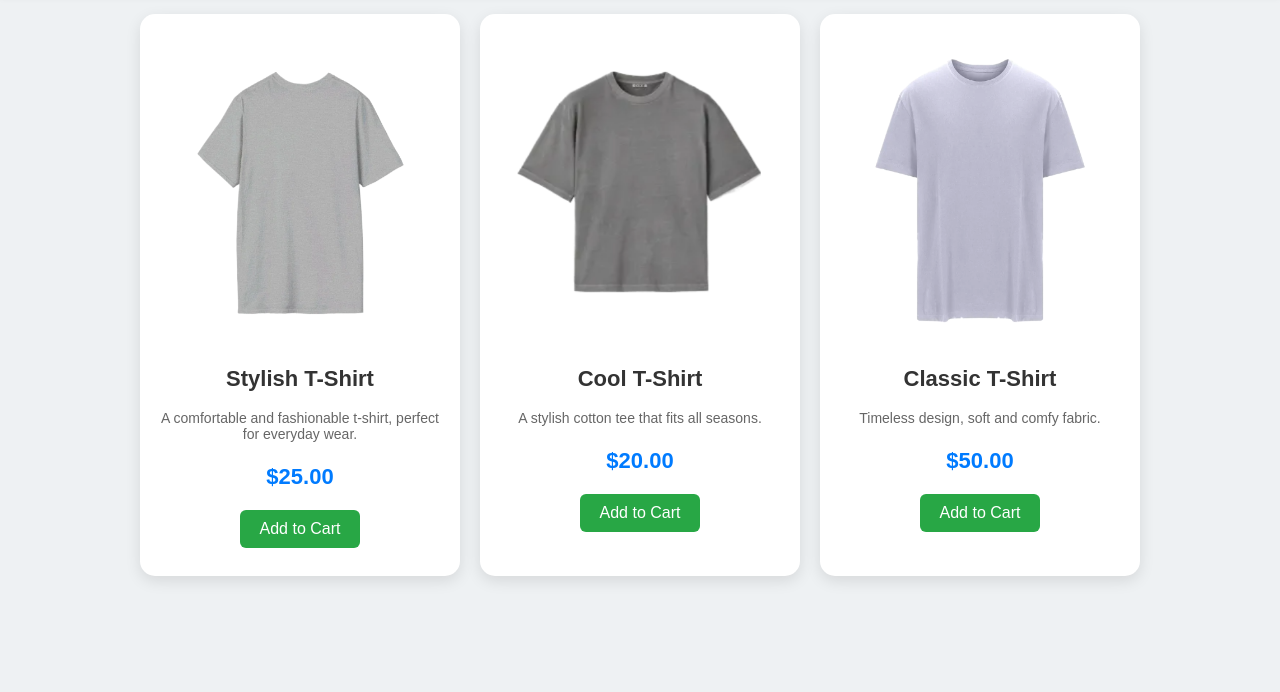
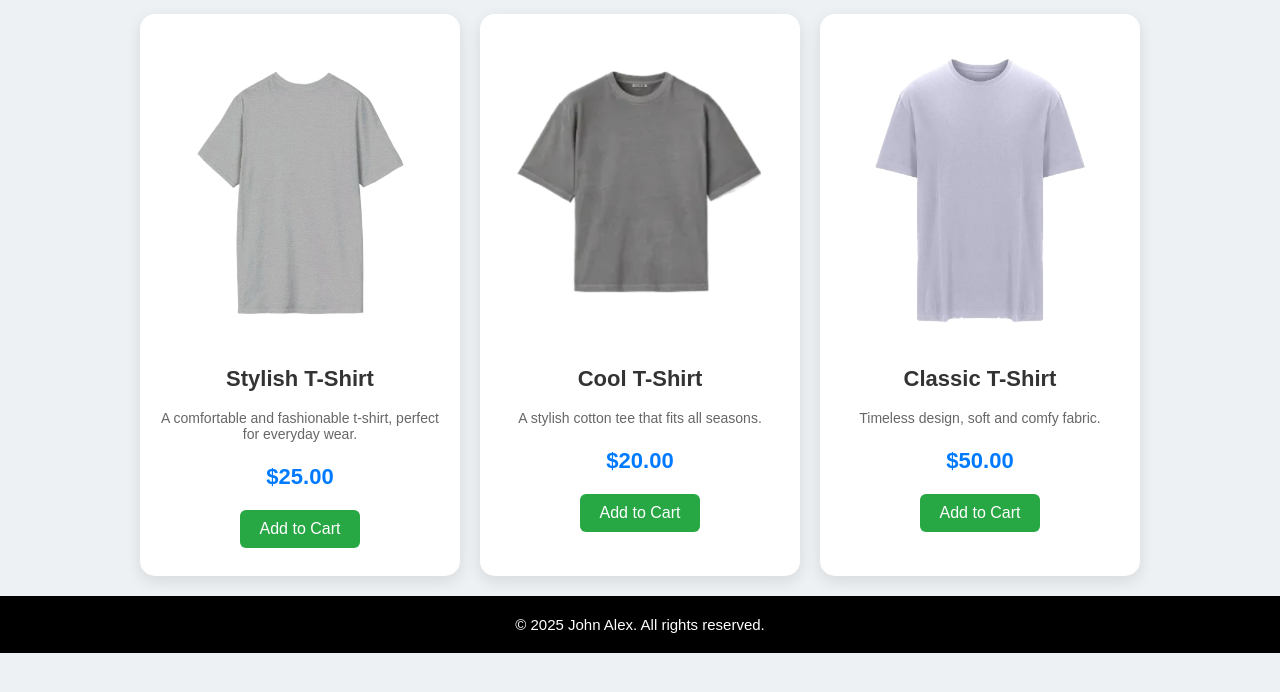
Before and after one commit to Sheraztahir20/devspark-hostel-system, a plain HTML site: page index.html in a window 1280 px wide. Shown: the part 64-756 px from the top of the page. Drawn offline with Linux system fonts and the light colour scheme.

Commit message:
footer added

```diff
--- a/index.html
+++ b/index.html
@@ -1,11 +1,12 @@
 <!DOCTYPE html>
 <html>
+
 <head>
   <link rel="stylesheet" href="style.css">
 </head>
 
 <body>
-<!-- Header Navbar -->
+  <!-- Header Navbar -->
   <header class="navbar">
     <div class="logo">Sheraz Tahir</div>
     <nav class="nav-links">
@@ -41,5 +42,8 @@
       <button class="add-to-cart">Add to Cart</button>
     </div>
   </div>
+  <footer>
+    <p>© 2025 John Alex. All rights reserved.</p>
+  </footer>
 </body>
 </html>
--- a/style.css
+++ b/style.css
@@ -6,9 +6,9 @@ body {
 }
 .navbar {
   background-color: white;
-  box-shadow: 0 2px 8px rgba(0,0,0,0.1);
+  /* box-shadow: 0 2px 8px rgba(0,0,0,0.1); */
   display: flex;
-  justify-content: space-between; /* logo on left, links on right */
+  justify-content: space-between;
   align-items: center;
   padding: 15px 40px;
   position: sticky;
@@ -91,3 +91,20 @@ body {
 .add-to-cart:hover {
   background-color: #218838;
 }
+
+
+footer {
+  background-color: #000;
+  color: #fff;
+    padding: 20px 20px;
+  display: flex;
+  justify-content: center;
+  align-items: center;
+  margin: 0;
+}
+
+footer p {
+  font-size: 15px;
+  font-family: Arial, sans-serif;
+  margin: 0;
+}
```
